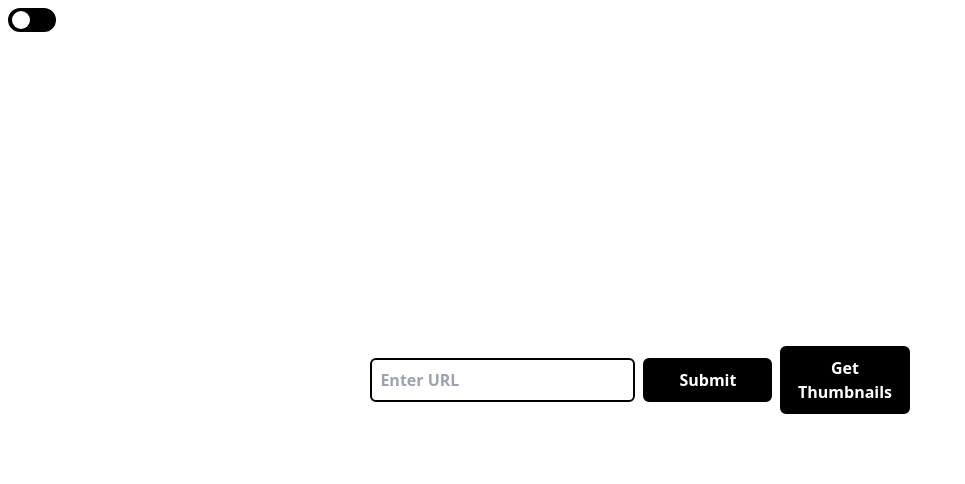
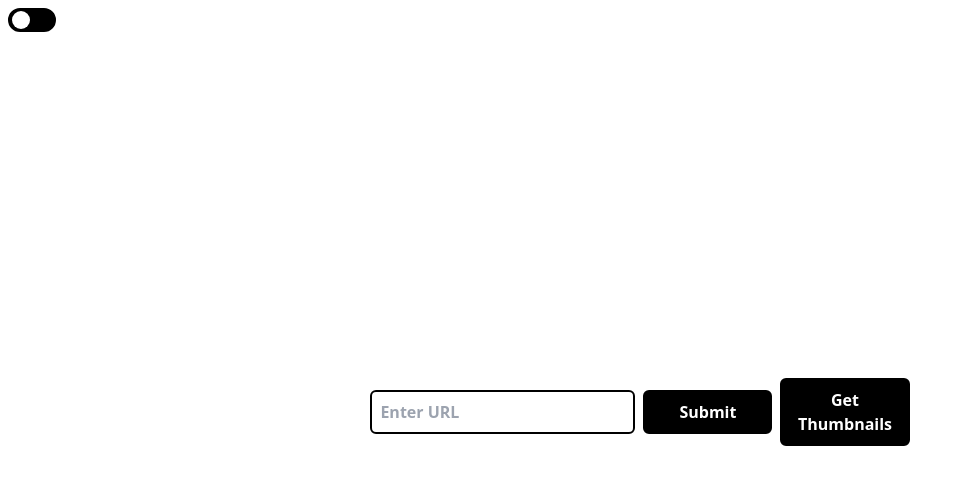
Before and after one commit to kanugurajesh/SnapText, a Next.js app: page /image in a window 1280 px wide. Shown: the top 484 px of the page, without its empty margins (0-965 px from the left). Built offline with nearby package versions, Linux system fonts and the light colour scheme.

Commit message:
Adding the profile page to the application

```diff
--- a/app/image/page.tsx
+++ b/app/image/page.tsx
@@ -85,7 +85,7 @@ const Page = () => {
             </div>
           </div>
         )}
-        <div className="flex gap-2 items-center justify-center flex-col sm:flex-row">
+        <div className="flex gap-2 items-center justify-center flex-col sm:flex-row mt-16">
           <input
             type="text"
             className="p-2 border-2 border-black rounded-md w-[300px] text-black font-semibold focus:outline-none focus:ring-2 focus:ring-black focus:border-transparent bg-white"
```
